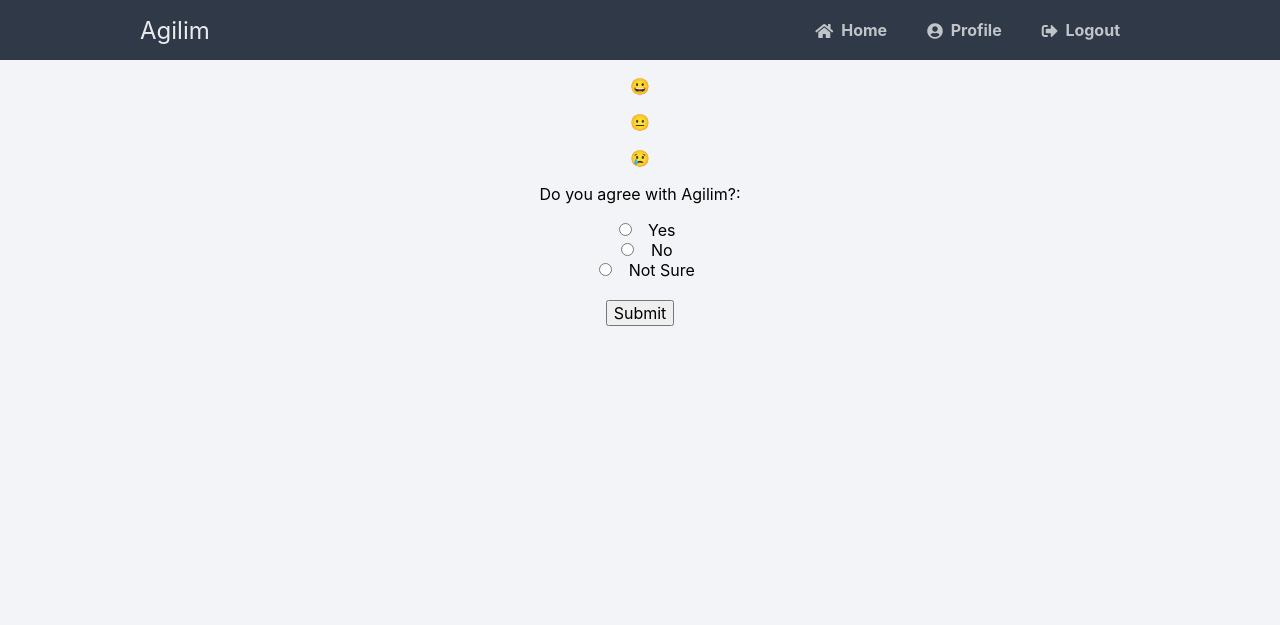
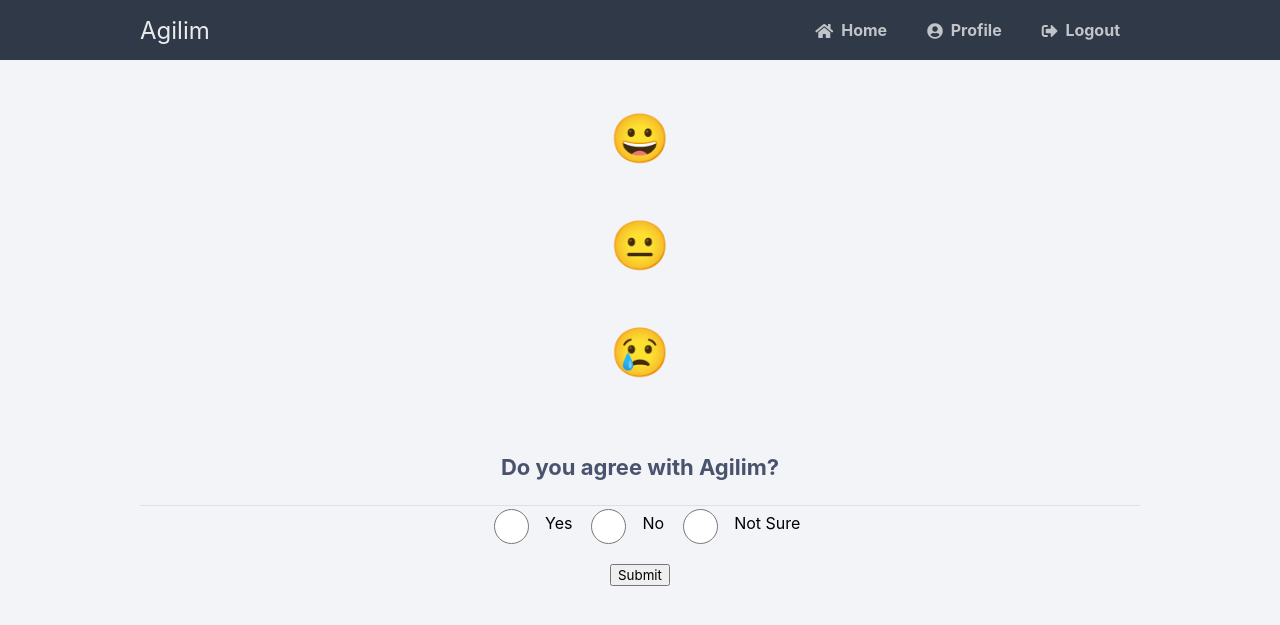
Before and after one commit to pedrosrk/agileLogin, a Flask app: template templates/satisfaction.html in a window 1280 px wide. Shown: the top 625 px of the page. Run offline with Flask 2, Linux system fonts and the light colour scheme; the template is opened without the code that fills it, so the values that code supplies are empty; some libraries are stand-ins or nearby versions.

Commit message:
version 1.0

```diff
--- a/main.py
+++ b/main.py
@@ -39,7 +39,6 @@
         username = request.form['username']
         password = request.form['password']
         # Check if account exists using MySQL
-        print("aqui")
         cursor = mysql.connection.cursor(MySQLdb.cursors.DictCursor)
         cursor.execute('SELECT * FROM accounts WHERE username = %s AND password = %s', (username, password,))
         # Fetch one record and return result
--- a/static/style.css
+++ b/static/style.css
@@ -1,7 +1,6 @@
 * {
     box-sizing: border-box;
     font-family: -apple-system, BlinkMacSystemFont, "segoe ui", roboto, oxygen, ubuntu, cantarell, "fira sans", "droid sans", "helvetica neue", Arial, sans-serif;
-    font-size: 16px;
     -webkit-font-smoothing: antialiased;
     -moz-osx-font-smoothing: grayscale;
 }
--- a/templates/home.html
+++ b/templates/home.html
@@ -5,9 +5,9 @@
 {% block content %}
 <html lang="en">
    <center><body>
-      <h1><font size="+20">Hello {{ username }}! <br> Write something in English.</font></h1>
+      <h1><font size="+30">Hello {{ username }}! <br> Write something in English.</font></h1>
       <form method="POST" action="/satisfaction">
-         <input type="text" name="text" size="50" width="10"><br><br>
+         <input type="text" name="text" size="100" width="10"><br><br>
          <input type="submit">
       </form>
       <p>Click the "Submit" button <br> Agilim will show your satisfaction!</p>
--- a/templates/satisfaction.html
+++ b/templates/satisfaction.html
@@ -14,12 +14,12 @@
             <p>&#128546<br> {{neg}}</p>
         </font>
         <div>
-            <p>Do you agree with Agilim?:</p>
-            <input type="radio" id="Yes" name="fav_language" value="YES">
-            <label for="Yes">Yes</label><br>
-            <input type="radio" id="No" name="fav_language" value="NO">
-            <label for="No">No</label><br>
-            <input type="radio" id="NotSure" name="fav_language" value="NOT_SURE">
+            <h2>Do you agree with Agilim?</h2>
+            <input type="radio" id="Yes" name="fav_language" value="YES" style="height:35px; width:35px; vertical-align: middle;">
+            <label for="Yes">Yes</label>
+            <input type="radio" id="No" name="fav_language" value="NO" style="height:35px; width:35px; vertical-align: middle;">
+            <label for="No">No</label>
+            <input type="radio" id="NotSure" name="fav_language" value="NOT_SURE" style="height:35px; width:35px; vertical-align: middle;">
             <label for="NotSure">Not Sure</label> <br><br>
             <input type="submit">
         </div>
```
Also changed, not shown: README.md.
